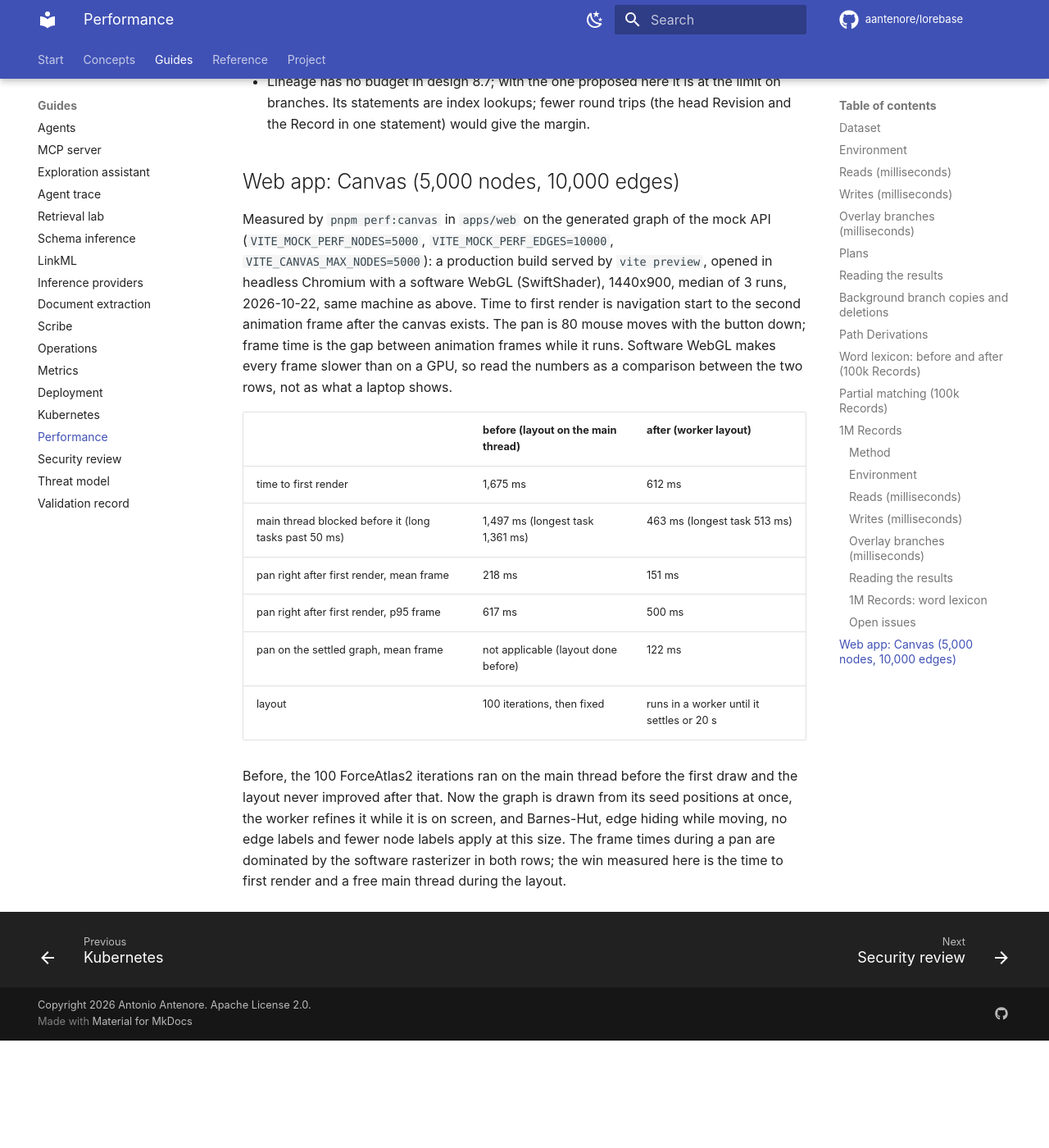
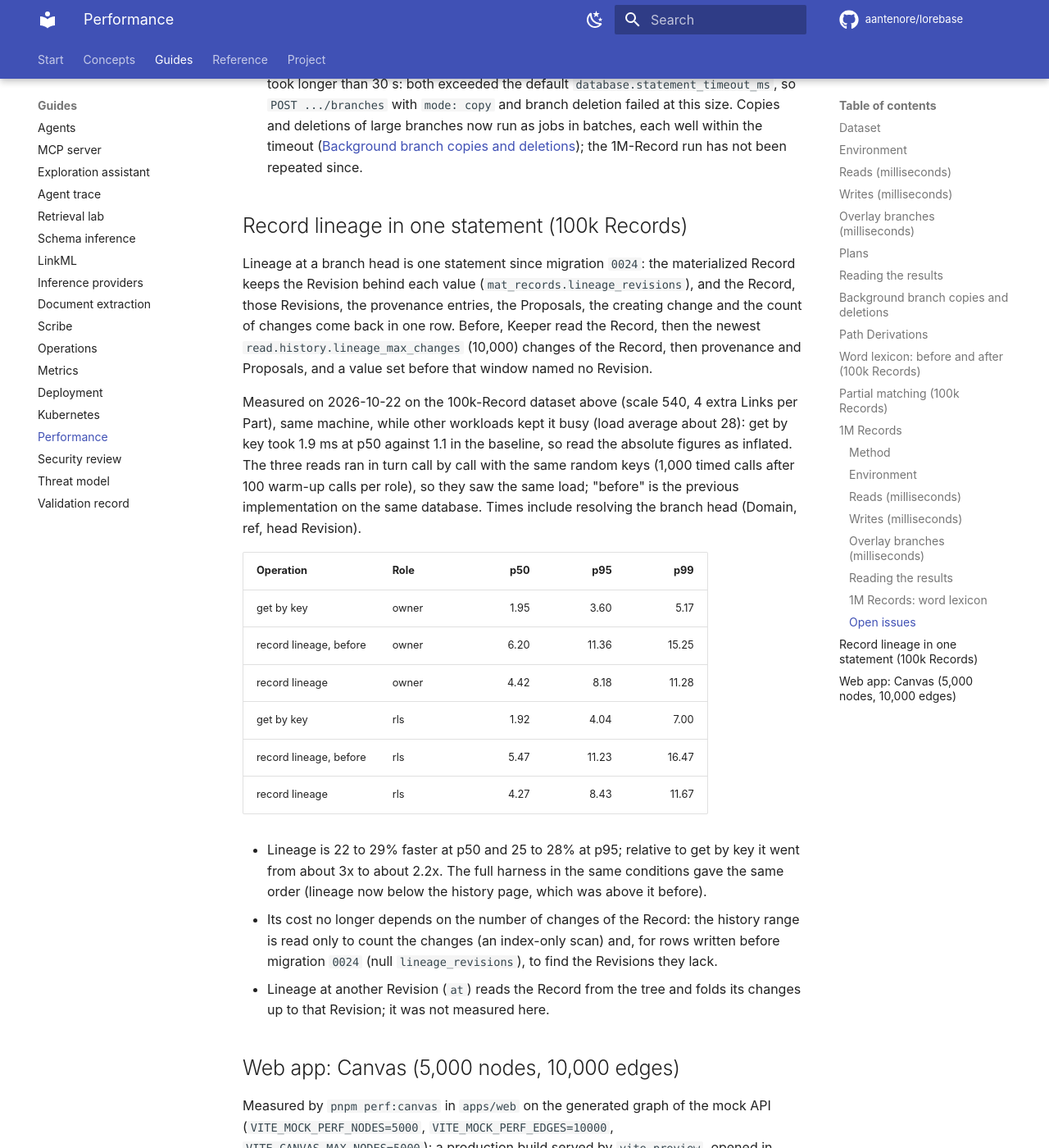
Before and after one commit to aantenore/lorebase, an MkDocs documentation site: the page built from docs/performance.md, in a window 1280 px wide and 1400 px high, scrolled down 16910 px. Shown: the whole window at 82% size. Built offline with MkDocs 1.6.1 and Material for MkDocs 9.7.7, drawn with Linux system fonts in a browser that asks for light colours; comment, search, counter and statistics services are not loaded; before the commit the page ends 18179 px from its top, so only the background shows below that; some of the changed text lies outside the part shown.

Commit message:
Record the one-statement lineage timings at 100k Records

```diff
--- a/docs/performance.md
+++ b/docs/performance.md
@@ -37,9 +37,10 @@ The sections from Dataset to Reading the results are the 100k-Record run of 2026
 | full-text search | 50.00 | 2.18 | 3.15 | 3.87 | 2.32 | 2.80 | 3.40 |
 | typo-tolerant full-text search | 50.00 | 3.09 | 4.12 | 4.45 | 3.35 | 4.80 | 5.89 |
 | record history page | 10.00\* | 2.69 | 3.16 | 3.87 | 2.91 | 3.19 | 3.65 |
-| record lineage | 10.00\* | 3.54 | 3.86 | 4.40 | 3.78 | 4.56 | 6.41 |
+| record lineage | 10.00\* | 4.42\*\* | 8.18\*\* | 11.28\*\* | 4.27\*\* | 8.43\*\* | 11.67\*\* |
 
 \* No budget in design 8.7; held to the budget of Links of a Record, the other per-Record index range read.
+\*\* One-statement lineage, measured on a loaded machine where get by key took 1.9 ms at p50; see [Record lineage in one statement](#record-lineage-in-one-statement-100k-records).
 
 ## Writes (milliseconds)
 
@@ -88,7 +89,7 @@ Scan nodes of the statements of one call of each read, statements run inside the
 | full-text search | Bitmap Heap Scan mat_records_p3<br>Bitmap Index Scan mat_records_p3_domain_id_branch_search_idx | Bitmap Heap Scan mat_records_p3<br>Bitmap Index Scan mat_records_p3_domain_id_branch_search_idx |
 | typo-tolerant full-text search | Bitmap Heap Scan mat_records_p3<br>Bitmap Index Scan mat_records_p3_domain_id_branch_search_idx<br>Index Scan pk_mat_lexicon<br>Seq Scan mat_lexicon<br>Seq Scan refs | Bitmap Heap Scan mat_records_p3<br>Bitmap Index Scan mat_records_p3_domain_id_branch_search_idx<br>Index Scan pk_mat_lexicon<br>Seq Scan mat_lexicon<br>Seq Scan refs |
 | record history page | Index Scan objects_p3_pkey<br>Index Scan pk_domains<br>Index Scan pk_mat_history<br>Index Scan pk_provenance<br>Index Scan pk_revision_parents<br>Index Scan pk_revisions<br>Seq Scan refs | Index Scan objects_p3_pkey<br>Index Scan pk_domains<br>Index Scan pk_mat_history<br>Index Scan pk_provenance<br>Index Scan pk_revision_parents<br>Index Scan pk_revisions<br>Seq Scan refs |
-| record lineage | Index Scan ix_proposals_domain_id_target_ref_status<br>Index Scan mat_records_p3_pkey<br>Index Scan objects_p3_pkey<br>Index Scan pk_domains<br>Index Scan pk_mat_history<br>Index Scan pk_provenance<br>Index Scan pk_revision_parents<br>Index Scan pk_revisions<br>Seq Scan refs | Index Scan ix_proposals_domain_id_target_ref_status<br>Index Scan mat_records_p3_pkey<br>Index Scan objects_p3_pkey<br>Index Scan pk_domains<br>Index Scan pk_mat_history<br>Index Scan pk_provenance<br>Index Scan pk_revision_parents<br>Index Scan pk_revisions<br>Seq Scan refs |
+| record lineage | Bitmap Heap Scan provenance<br>Bitmap Index Scan pk_provenance<br>Index Only Scan pk_mat_history<br>Index Scan ix_proposals_domain_id_target_ref_status<br>Index Scan mat_records_p3_pkey<br>Index Scan objects_p3_pkey<br>Index Scan pk_domains<br>Index Scan pk_mat_history<br>Index Scan pk_provenance<br>Index Scan pk_revision_parents<br>Index Scan pk_revisions<br>Seq Scan refs | Bitmap Heap Scan provenance<br>Bitmap Index Scan pk_provenance<br>Index Only Scan pk_mat_history<br>Index Scan ix_proposals_domain_id_target_ref_status<br>Index Scan mat_records_p3_pkey<br>Index Scan objects_p3_pkey<br>Index Scan pk_domains<br>Index Scan pk_mat_history<br>Index Scan pk_provenance<br>Index Scan pk_revision_parents<br>Index Scan pk_revisions<br>Seq Scan refs |
 
 ## Reading the results
 
@@ -353,9 +354,12 @@ was at 29.45 to 33.02 at p95 and typo-tolerant search at 149 to 168.
   under 16 ms for all of them. They grew by 2 to 10 ms at p95 from the 100k baseline, mostly
   in pages read from outside shared buffers.
 - History and lineage read one primary-key range of `mat_history` per Record and are flat in
-  the size of the Domain. Lineage makes about eight statements (Domain, ref and head Revision,
-  then the Record, its history range, provenance and Proposals) and sits at its proposed
-  budget: 9.3 ms at p95 on `main` with 2GB of buffers, 9.8 to 11.0 on branches and with 128MB.
+  the size of the Domain. Lineage made about eight statements in this run (Domain, ref and head
+  Revision, then the Record, its history range, provenance and Proposals) and sat at its
+  proposed budget: 9.3 ms at p95 on `main` with 2GB of buffers, 9.8 to 11.0 on branches and
+  with 128MB. It now reads the Record and its lineage in one statement, about 25% faster at
+  100k ([Record lineage in one statement](#record-lineage-in-one-statement-100k-records)); not
+  re-measured at 1M.
 - The 2-hop neighborhood is within budget on `main` (9.5 to 24.4 ms at p95) and over it on the
   copy and the overlay (29 to 34 ms). The plans are the baseline's (index scans only, about
   900 buffers per call for about 130 nodes and 130 Links); the time goes to the pages missing
@@ -434,9 +438,40 @@ statements are otherwise the same.
   deletions of large branches now run as jobs in batches, each well within the timeout
   ([Background branch copies and deletions](#background-branch-copies-and-deletions)); the
   1M-Record run has not been repeated since.
-- Lineage has no budget in design 8.7; with the one proposed here it is at the limit on
-  branches. Its statements are index lookups; fewer round trips (the head Revision and the
-  Record in one statement) would give the margin.
+
+## Record lineage in one statement (100k Records)
+
+Lineage at a branch head is one statement since migration `0024`: the materialized Record keeps
+the Revision behind each value (`mat_records.lineage_revisions`), and the Record, those
+Revisions, the provenance entries, the Proposals, the creating change and the count of changes
+come back in one row. Before, Keeper read the Record, then the newest
+`read.history.lineage_max_changes` (10,000) changes of the Record, then provenance and
+Proposals, and a value set before that window named no Revision.
+
+Measured on 2026-10-22 on the 100k-Record dataset above (scale 540, 4 extra Links per Part),
+same machine, while other workloads kept it busy (load average about 28): get by key took
+1.9 ms at p50 against 1.1 in the baseline, so read the absolute figures as inflated. The three
+reads ran in turn call by call with the same random keys (1,000 timed calls after 100 warm-up
+calls per role), so they saw the same load; "before" is the previous implementation on the
+same database. Times include resolving the branch head (Domain, ref, head Revision).
+
+| Operation | Role | p50 | p95 | p99 |
+|-----------|------|----:|----:|----:|
+| get by key | owner | 1.95 | 3.60 | 5.17 |
+| record lineage, before | owner | 6.20 | 11.36 | 15.25 |
+| record lineage | owner | 4.42 | 8.18 | 11.28 |
+| get by key | rls | 1.92 | 4.04 | 7.00 |
+| record lineage, before | rls | 5.47 | 11.23 | 16.47 |
+| record lineage | rls | 4.27 | 8.43 | 11.67 |
+
+- Lineage is 22 to 29% faster at p50 and 25 to 28% at p95; relative to get by key it went
+  from about 3x to about 2.2x. The full harness in the same conditions gave the same order
+  (lineage now below the history page, which was above it before).
+- Its cost no longer depends on the number of changes of the Record: the history range is read
+  only to count the changes (an index-only scan) and, for rows written before migration `0024`
+  (null `lineage_revisions`), to find the Revisions they lack.
+- Lineage at another Revision (`at`) reads the Record from the tree and folds its changes up to
+  that Revision; it was not measured here.
 
 ## Web app: Canvas (5,000 nodes, 10,000 edges)
 
```
